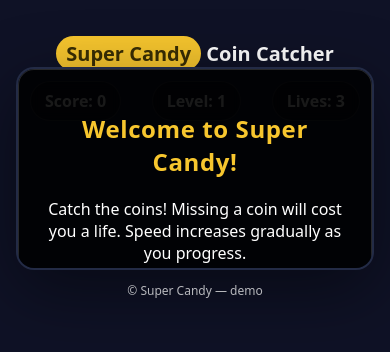
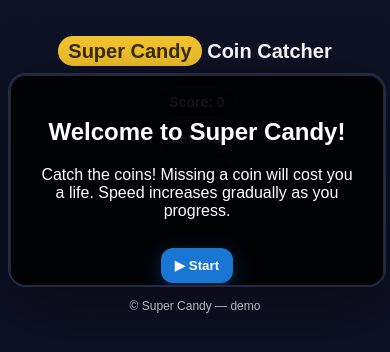
Before and after one commit to abdulla-amr/uper-candy-game, a plain HTML site: page index.html in a window 390 px wide. Drawn offline with Linux system fonts and the light colour scheme.

Commit message:
Add files via upload

```diff
--- a/index.html
+++ b/index.html
@@ -2,27 +2,150 @@
 <html lang="en">
 <head>
 <meta charset="utf-8" />
-<meta name="viewport" content="width=device-width, initial-scale=1" />
+<meta name="viewport" content="width=device-width, initial-scale=1.0">
 <title>Super Candy — Coin Catcher</title>
 <style>
-  :root { --brand-yellow:#F7C62E; --brand-blue:#1976D2; --brand-red:#E53935; --brand-bg:#0f1226; }
-  html,body{height:100%;margin:0;font-family:system-ui,-apple-system,Segoe UI,Roboto,Ubuntu,"Helvetica Neue",Arial,sans-serif;background:#0f1226;color:#fff}
-  .wrap{max-width:900px;margin:auto;padding:16px; padding-top:40px;} /* تحريك اللعبة لأسفل */
-  header{display:flex;gap:12px;align-items:center;justify-content:center} /* بدون زرار الصوت */
-  h1{margin:0;font-size:clamp(20px,4vw,36px)}
-  .badge{background:var(--brand-yellow);color:#392e04;font-weight:800;padding:4px 10px;border-radius:999px}
-  .game-area{position:relative;aspect-ratio:16/9;background:#101936;border:2px solid rgba(255,255,255,.08);border-radius:18px;overflow:hidden;box-shadow:0 20px 70px rgba(0,0,0,.45)}
-  #game{display:block;width:100%;height:100%}
-  .hud{position:absolute;inset:0;pointer-events:none;padding:12px}
-  .hud .row{display:flex;gap:12px;justify-content:space-between}
-  .pill{background:rgba(0,0,0,.35);backdrop-filter:blur(4px);border:1px solid rgba(255,255,255,.15);border-radius:999px;padding:8px 14px;font-weight:700}
-  .btn{pointer-events:auto;background:var(--brand-blue);color:#fff;border:none;border-radius:12px;padding:10px 14px;font-weight:800;cursor:pointer;box-shadow:0 6px 20px rgba(25,118,210,.35)}
-  .center-panel{position:absolute;inset:0;display:grid;place-items:center;background:rgba(0,0,0,0.5);pointer-events:auto;}
-  .card{background:rgba(0,0,0,.8);border:1px solid rgba(255,255,255,.15);padding:22px 24px;border-radius:16px;max-width:560px;text-align:center}
-  .brand{font-weight:900;letter-spacing:.6px;color:var(--brand-yellow)}
-  footer{opacity:.7;text-align:center;margin-top:12px;font-size:12px}
-  .center-panel .card{pointer-events:auto}
-  .center-panel{z-index:5}
+  :root {
+    --brand-yellow: #F7C62E;
+    --brand-blue: #1976D2;
+    --brand-red: #E53935;
+    --brand-bg: #0f1226;
+  }
+
+  html, body {
+    height: 100%;
+    margin: 0;
+    font-family: Arial, sans-serif;
+    background: var(--brand-bg);
+    color: white;
+  }
+
+  /* Container */
+  .wrap {
+    max-width: 900px;
+    margin: auto;
+    padding: 8px;
+    padding-top: 40px; /* move game area down */
+  }
+
+  header {
+    text-align: center;
+    padding-bottom: 10px;
+  }
+
+  h1 {
+    margin: 0;
+    font-size: clamp(20px, 4vw, 32px);
+  }
+
+  .badge {
+    background: var(--brand-yellow);
+    color: #392e04;
+    font-weight: bold;
+    padding: 4px 10px;
+    border-radius: 999px;
+  }
+
+  /* Game area responsive */
+  .game-area {
+    position: relative;
+    width: 100%;
+    max-width: 960px;
+    margin: 0 auto;
+    aspect-ratio: 16/9;
+    background: #101936;
+    border: 2px solid rgba(255,255,255,.08);
+    border-radius: 18px;
+    overflow: hidden;
+    box-shadow: 0 20px 70px rgba(0,0,0,.45);
+  }
+
+  canvas {
+    width: 100%;
+    height: 100%;
+    display: block;
+  }
+
+  /* HUD */
+  .hud {
+    position: absolute;
+    inset: 0;
+    pointer-events: none;
+    padding: 12px;
+  }
+
+  .hud .row {
+    display: flex;
+    gap: 12px;
+    justify-content: space-between;
+  }
+
+  .pill {
+    background: rgba(0,0,0,.35);
+    backdrop-filter: blur(4px);
+    border: 1px solid rgba(255,255,255,.15);
+    border-radius: 999px;
+    padding: 8px 14px;
+    font-weight: bold;
+    font-size: 16px;
+  }
+
+  /* Mobile adjustments */
+  @media (max-width: 600px) {
+    .hud .row {
+      flex-direction: column;
+      gap: 6px;
+      align-items: center;
+    }
+
+    .pill {
+      font-size: 14px;
+      padding: 6px 10px;
+    }
+
+    h1 {
+      font-size: 20px;
+    }
+  }
+
+  /* Overlay */
+  .center-panel {
+    position: absolute;
+    inset: 0;
+    display: grid;
+    place-items: center;
+    background: rgba(0,0,0,0.6);
+    pointer-events: auto;
+    z-index: 5;
+  }
+
+  .card {
+    background: rgba(0,0,0,.8);
+    border: 1px solid rgba(255,255,255,.15);
+    padding: 22px 24px;
+    border-radius: 16px;
+    max-width: 560px;
+    text-align: center;
+  }
+
+  .btn {
+    background: var(--brand-blue);
+    color: white;
+    border: none;
+    border-radius: 12px;
+    padding: 10px 14px;
+    font-weight: bold;
+    cursor: pointer;
+    margin-top: 12px;
+    box-shadow: 0 6px 20px rgba(25,118,210,.35);
+  }
+
+  footer {
+    opacity: .7;
+    text-align: center;
+    margin-top: 12px;
+    font-size: 12px;
+  }
 </style>
 </head>
 <body>
@@ -40,11 +163,11 @@
           <div class="pill">Lives: <span id="lives">3</span></div>
         </div>
       </div>
-      <div id="overlay" class="center-panel" style="z-index:5">
+      <div id="overlay" class="center-panel">
         <div class="card" id="overlayCard">
-          <h2 class="brand">Welcome to Super Candy!</h2>
+          <h2>Welcome to Super Candy!</h2>
           <p>Catch the coins! Missing a coin will cost you a life. Speed increases gradually as you progress.</p>
-          <button id="startBtn" class="btn" type="button" onclick="return window.__start && window.__start(event)" tabindex="0">▶ Start</button>
+          <button id="startBtn" class="btn" type="button">▶ Start</button>
         </div>
       </div>
     </div>
@@ -54,39 +177,41 @@
 
 <script>
 window.addEventListener('load', function(){
-  window.__start = function(e){
-    if(e){ e.preventDefault(); e.stopPropagation(); }
-    if(!state.running){ start(); }
-    return false;
-  };
+  const canvas = document.getElementById('game');
+  const ctx = canvas.getContext('2d');
+  const W = canvas.width;
+  const H = canvas.height;
 
-  var canvas = document.getElementById('game');
-  var ctx = canvas.getContext('2d');
-  var W = canvas.width, H = canvas.height;
-  var overlay = document.getElementById('overlay');
-  var overlayCard = document.getElementById('overlayCard');
-  var startBtn = document.getElementById('startBtn');
-  var scoreEl = document.getElementById('score');
-  var levelEl = document.getElementById('level');
-  var livesEl = document.getElementById('lives');
+  const overlay = document.getElementById('overlay');
+  const overlayCard = document.getElementById('overlayCard');
+  const startBtn = document.getElementById('startBtn');
 
-  var state = { running:false, paused:false, over:false, score:0, level:1, lives:3, objects:[] };
-  var player = { x: W/2, y: H-40, w: 90, h: 16, speed: 6 };
-  var keys = {left:false,right:false};
+  const scoreEl = document.getElementById('score');
+  const levelEl = document.getElementById('level');
+  const livesEl = document.getElementById('lives');
 
-  window.addEventListener('keydown', function(e){
-    if(e.code==='ArrowLeft') keys.left=true;
-    if(e.code==='ArrowRight') keys.right=true;
-    if((e.key==='Enter' || e.code==='Space') && overlay.style.display !== 'none') { e.preventDefault(); start(); }
+  let state = { running:false, score:0, level:1, lives:3, objects:[] };
+  let player = { x: W/2, y: H-40, w: 90, h: 16, speed: 6 };
+  let keys = { left:false, right:false };
+
+  window.addEventListener('keydown', e => {
+    if(e.code==='ArrowLeft') keys.left = true;
+    if(e.code==='ArrowRight') keys.right = true;
+    if((e.key==='Enter' || e.code==='Space') && overlay.style.display !== 'none') {
+      e.preventDefault();
+      start();
+    }
   });
-  window.addEventListener('keyup', function(e){
-    if(e.code==='ArrowLeft') keys.left=false;
-    if(e.code==='ArrowRight') keys.right=false;
+  window.addEventListener('keyup', e => {
+    if(e.code==='ArrowLeft') keys.left = false;
+    if(e.code==='ArrowRight') keys.right = false;
   });
 
   function reset(){
-    state.score=0; state.level=1; state.lives=3; state.objects.length=0; state.over=false;
-    scoreEl.textContent='0'; levelEl.textContent='1'; livesEl.textContent='3';
+    state.score=0; state.level=1; state.lives=3; state.objects=[];
+    scoreEl.textContent='0';
+    levelEl.textContent='1';
+    livesEl.textContent='3';
     player.x = W/2;
   }
 
@@ -94,41 +219,31 @@ window.addEventListener('load', function(){
     reset();
     state.running = true;
     overlay.style.display = 'none';
-    overlay.setAttribute('aria-hidden','true');
     requestAnimationFrame(loop);
   }
 
   if(startBtn){
-    startBtn.addEventListener('click', function(e){
-      e.preventDefault(); window.__start(e);
-    });
-    startBtn.addEventListener('keydown', function(e){
-      if(e.key==='Enter' || e.code==='Space'){ window.__start(e); }
-    });
+    startBtn.addEventListener('click', (e)=>{ e.preventDefault(); start(); });
   }
-
-  overlay.addEventListener('click', function(e){
-    if(e.target && (e.target.id==='startBtn' || e.target.closest('#startBtn'))){ window.__start(e); }
-  });
 
   function rand(min,max){ return Math.random()*(max-min)+min; }
 
   function spawn(){
-    var maxActive = Math.min(4 + Math.floor(state.level/2), 8);
+    const maxActive = Math.min(4 + Math.floor(state.level/2), 8);
     if(state.objects.length >= maxActive) return;
 
-    var extraSpeed = Math.floor(state.score/150) * 0.3;
-    var base = 0.9 + state.level*0.12 + extraSpeed;
-    var speed = base + Math.random()*0.25;
+    const extraSpeed = Math.floor(state.score/150) * 0.3;
+    const base = 0.9 + state.level*0.12 + extraSpeed;
+    const speed = base + Math.random()*0.25;
 
-    var size = rand(18,26);
+    const size = rand(18,26);
     state.objects.push({ x: rand(20,W-20), y:-30, r:size, v:speed });
   }
 
-  var last=0, spawnTimer=0;
+  let last=0, spawnTimer=0;
   function loop(ts){
     if(!state.running) return;
-    var dt = Math.min(32, (ts-last)||16); last = ts;
+    const dt = Math.min(32, (ts-last)||16); last = ts;
     update(dt/16);
     draw();
     requestAnimationFrame(loop);
@@ -136,29 +251,30 @@ window.addEventListener('load', function(){
 
   function update(dt){
     spawnTimer += dt;
-    var interval = Math.max(26 - state.level*1.0, 12);
+    const interval = Math.max(26 - state.level*1.0, 12);
     if(spawnTimer > interval){ spawn(); spawnTimer = 0; }
 
     if(keys.left) player.x -= player.speed*dt*2.0;
     if(keys.right) player.x += player.speed*dt*2.0;
     player.x = Math.max(player.w/2, Math.min(W-player.w/2, player.x));
 
-    for(var i=state.objects.length-1;i>=0;i--){
-      var o = state.objects[i];
+    for(let i=state.objects.length-1; i>=0; i--){
+      const o = state.objects[i];
       o.y += o.v * dt * 1.5;
       if(o.y - o.r > H){
         state.objects.splice(i,1);
-        state.lives--; livesEl.textContent = String(state.lives);
+        state.lives--; livesEl.textContent = state.lives;
         if(state.lives<=0){ gameOver(); return; }
         continue;
       }
-      var cx = Math.max(player.x-player.w/2, Math.min(o.x, player.x+player.w/2));
-      var cy = Math.max(player.y-player.h/2, Math.min(o.y, player.y+player.h/2));
-      var dx=o.x-cx, dy=o.y-cy;
+      const cx = Math.max(player.x-player.w/2, Math.min(o.x, player.x+player.w/2));
+      const cy = Math.max(player.y-player.h/2, Math.min(o.y, player.y+player.h/2));
+      const dx=o.x-cx, dy=o.y-cy;
       if(dx*dx+dy*dy < o.r*o.r){
         state.objects.splice(i,1);
-        state.score += 10; scoreEl.textContent = String(state.score);
-        if(state.score && state.score % 100 === 0){ state.level++; levelEl.textContent = String(state.level); }
+        state.score += 10;
+        scoreEl.textContent = state.score;
+        if(state.score % 100 === 0){ state.level++; levelEl.textContent = state.level; }
       }
     }
   }
@@ -166,25 +282,38 @@ window.addEventListener('load', function(){
   function draw(){
     ctx.clearRect(0,0,W,H);
     ctx.fillStyle = '#162042'; ctx.fillRect(0,0,W,H);
+
+    // player
     ctx.fillStyle = '#2a84ff';
     ctx.fillRect(player.x-player.w/2, player.y-player.h/2, player.w, player.h);
-    for(var i=0;i<state.objects.length;i++){
-      var o = state.objects[i];
-      ctx.beginPath(); ctx.arc(o.x,o.y,o.r,0,Math.PI*2); ctx.fillStyle='#FFD700'; ctx.fill();
-    }
+
+    // coins
+    ctx.fillStyle = '#FFD700';
+    state.objects.forEach(o=>{
+      ctx.beginPath();
+      ctx.arc(o.x,o.y,o.r,0,Math.PI*2);
+      ctx.fill();
+    });
   }
 
   function gameOver(){
-    state.over = true; state.running = false;
-    overlayCard.innerHTML = '';
-    var h2 = document.createElement('h2'); h2.className='brand'; h2.textContent='Game Over';
-    var p = document.createElement('p'); p.textContent = 'Score: ' + state.score;
-    var btn = document.createElement('button'); btn.id='restart'; btn.className='btn'; btn.textContent='Restart';
-    btn.addEventListener('click', function(e){ e.preventDefault(); start(); });
-    overlayCard.appendChild(h2); overlayCard.appendChild(p); overlayCard.appendChild(btn);
+    state.running = false;
+    overlayCard.innerHTML = `
+      <h2>Game Over</h2>
+      <p>Final Score: ${state.score}</p>
+      <button class="btn" onclick="location.reload()">Restart</button>
+    `;
     overlay.style.display = 'grid';
-    overlay.removeAttribute('aria-hidden');
   }
+
+  // Resize for mobile
+  window.addEventListener('resize', resizeGame);
+  function resizeGame(){
+    const container = document.querySelector('.game-area');
+    canvas.width = container.clientWidth;
+    canvas.height = container.clientHeight;
+  }
+  resizeGame();
 });
 </script>
 </body>
```
